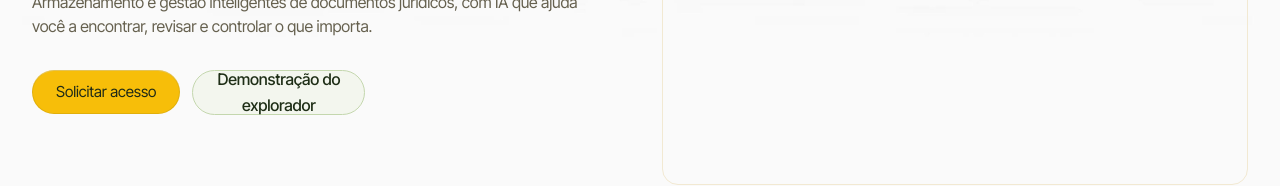
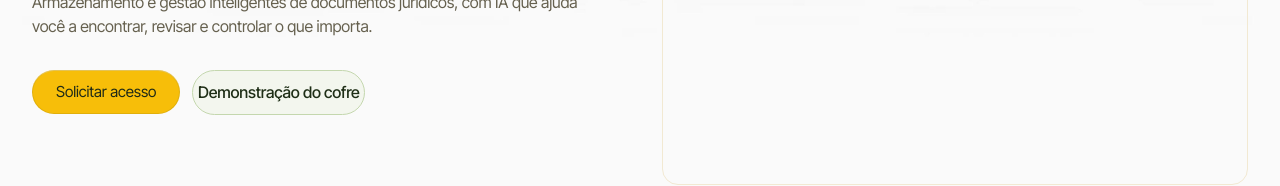
Before and after one commit to marciorosa/pequi, a Next.js app: page /vault in a window 1280 px wide. Shown: the part 387-573 px from the top of the page. Built offline with nearby package versions, Linux system fonts and the light colour scheme; no server answers; a web font is replaced by a local one.

Commit message:
Correções txt

```diff
--- a/app/knowledge/KnowledgeExperience.tsx
+++ b/app/knowledge/KnowledgeExperience.tsx
@@ -159,7 +159,7 @@ export default function KnowledgeExperience() {
                     onClick={() => document.getElementById('demo')?.scrollIntoView({ behavior: 'smooth' })}
                     className="landing-secondary-btn inline-flex h-[2.83331rem] min-w-[10.81025rem] items-center justify-center px-6 transition hover:bg-castanha-150"
                   >
-                    Ver demonstração da pesquisa
+                    Ver demonstração
                   </button>
                 </div>
               </div>
--- a/app/vault/VaultExperience.tsx
+++ b/app/vault/VaultExperience.tsx
@@ -142,7 +142,7 @@ export default function VaultExperience() {
                     onClick={() => document.getElementById('explorer')?.scrollIntoView({ behavior: 'smooth' })}
                     className="landing-secondary-btn inline-flex h-[2.83331rem] min-w-[10.81025rem] items-center justify-center px-6 transition hover:bg-castanha-150"
                   >
-                    Demonstração do explorador
+                    Demonstração do cofre
                   </button>
                 </div>
               </div>
```
